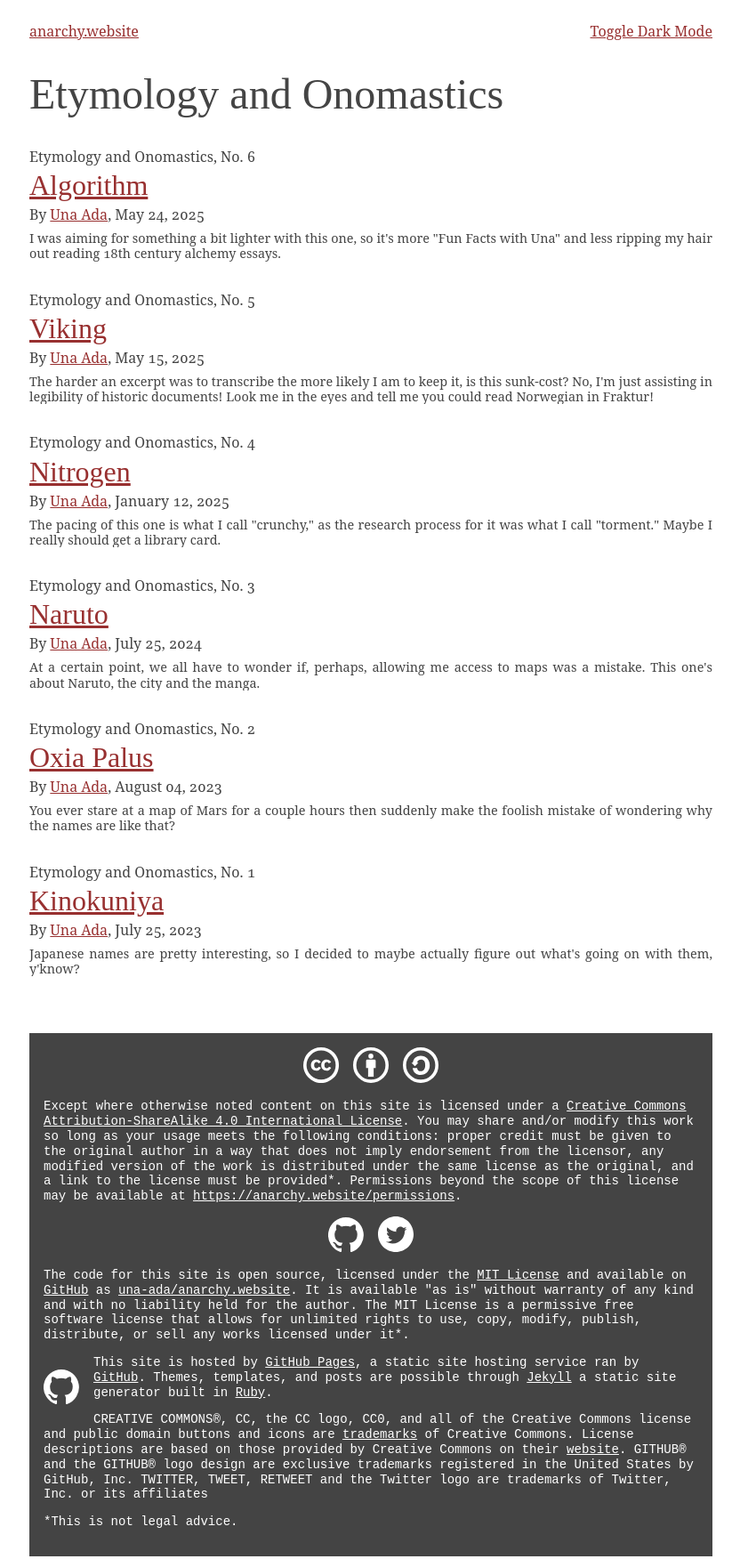
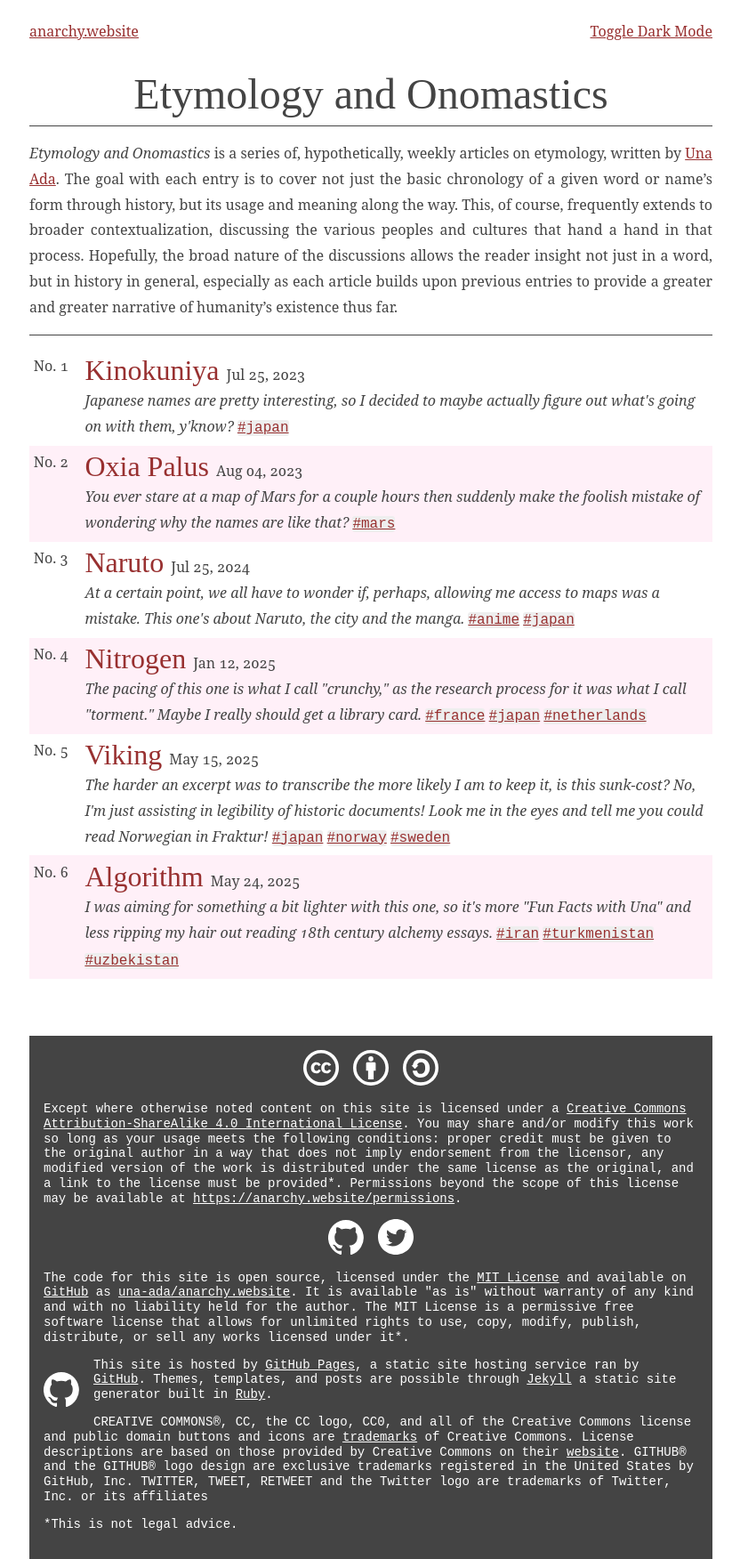
Before and after one commit to una-ada/anarchy.website, a Jekyll site: the page built from eno/index.md, in a window 1280 px wide. Shown: the whole page at 89% size, without its empty margins (223-1055 px from the left). Built offline with Jekyll 4.4.1, drawn with Linux system fonts in a browser that asks for light colours; some web fonts are replaced.

Commit message:
feat: update eno index with description and modified post list

```diff
--- a/_sass/_elements.scss
+++ b/_sass/_elements.scss
@@ -137,11 +137,14 @@
 	border-collapse: collapse;
 	margin: 1em 0;
 	width: 100%;
-	td,
-    th {
+	td, th {
 		line-height: $line-height;
 		padding: 0.3rem;
 		vertical-align: initial;
+    h3 {
+      line-height: 1.2;
+      margin: 0;
+    }
 	}
 	thead {
 		font-family: $copy-font;
--- a/eno/index.md
+++ b/eno/index.md
@@ -4,10 +4,52 @@
 ---
 
 # Etymology and Onomastics
+{:.title}
 
+---
 
+_Etymology and Onomastics_ is a series of, hypothetically, weekly articles on
+etymology, written by [Una Ada](/author/una). The goal with each entry is to
+cover not just the basic chronology of a given word or name's form through
+history, but its usage and meaning along the way. This, of course, frequently
+extends to broader contextualization, discussing the various peoples and
+cultures that hand a hand in that process. Hopefully, the broad nature of the
+discussions allows the reader insight not just in a word, but in history in
+general, especially as each article builds upon previous entries to provide a
+greater and greater narrative of humanity's existence thus far.
 
-{% assign relevant = site.posts | where: "series","etymology" %}
-{%- for post in relevant -%}
-    {%- include preview.html post=post -%}
-{%- endfor -%}
+---
+
+{% assign relevant = site.posts | where: "series","etymology" | reverse %}
+{% assign ser = site.data.series["etymology"] %}
+<table>
+  {%- for post in relevant -%}
+    {%- include localization.html post=post -%}
+    <tr>
+      <td style="min-width: 3em; vertical-align: top;">
+        {{ series.entry }} {{ post.entry }}
+      </td>
+      <td>
+        <h3 style="display: inline;">
+          <a href="{{ post.url }}">{{ post.title }}</a>
+        </h3>
+        {{ post.date | date: '%b %d, %Y' }}
+        <br/>
+        <em>{{ post.description }}</em>
+        {%- assign sorttags = post.tags
+          | sort
+          | join: ";"
+          | remove: "etymology"
+          | remove: "onomastics"
+          | remove: "history"
+          | split: ";"
+        -%}
+        {%- for tag in sorttags -%}
+          {%- if tag != "" -%}
+            <code><a href="/tag/#{{ tag }}">#{{ tag }}</a></code>
+          {% endif %}
+        {% endfor %}
+      </td>
+    </tr>
+  {%- endfor -%}
+</table>
```
Lines whose indentation alone changed are shown as unchanged.
